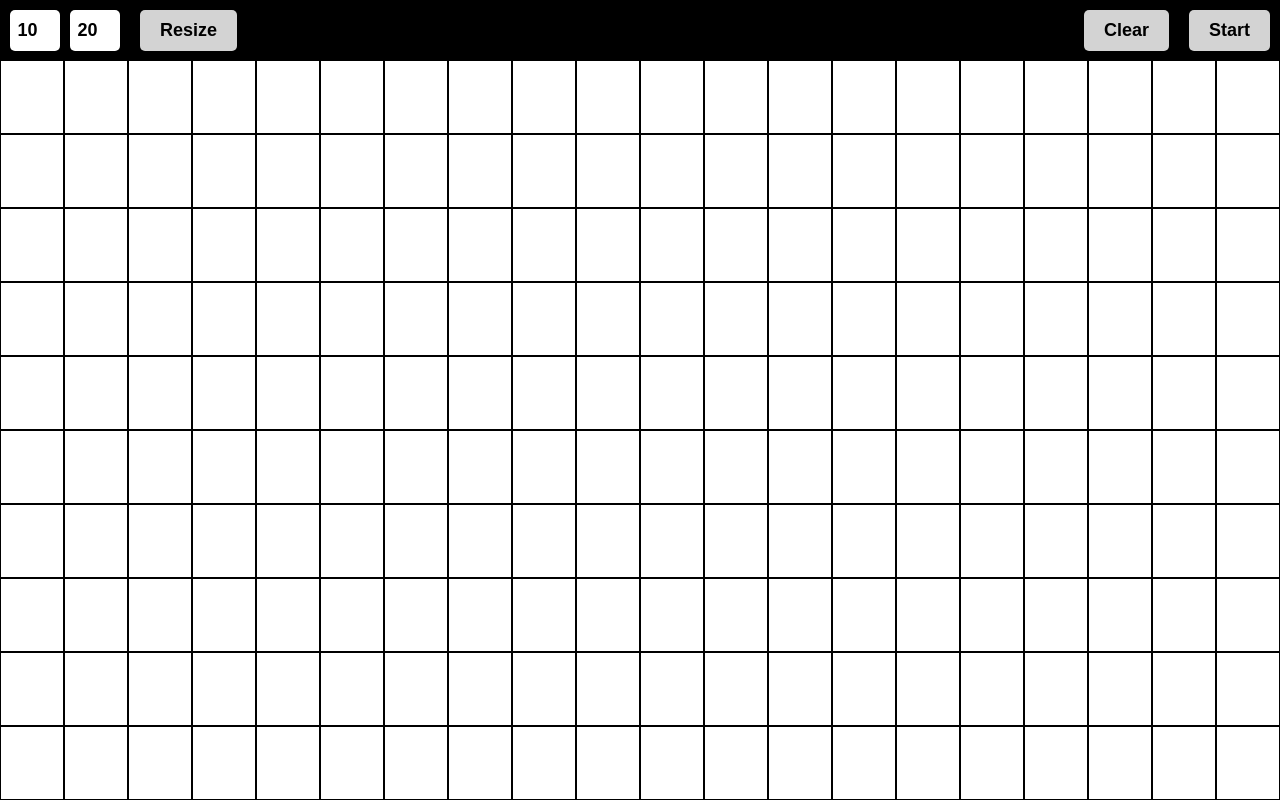
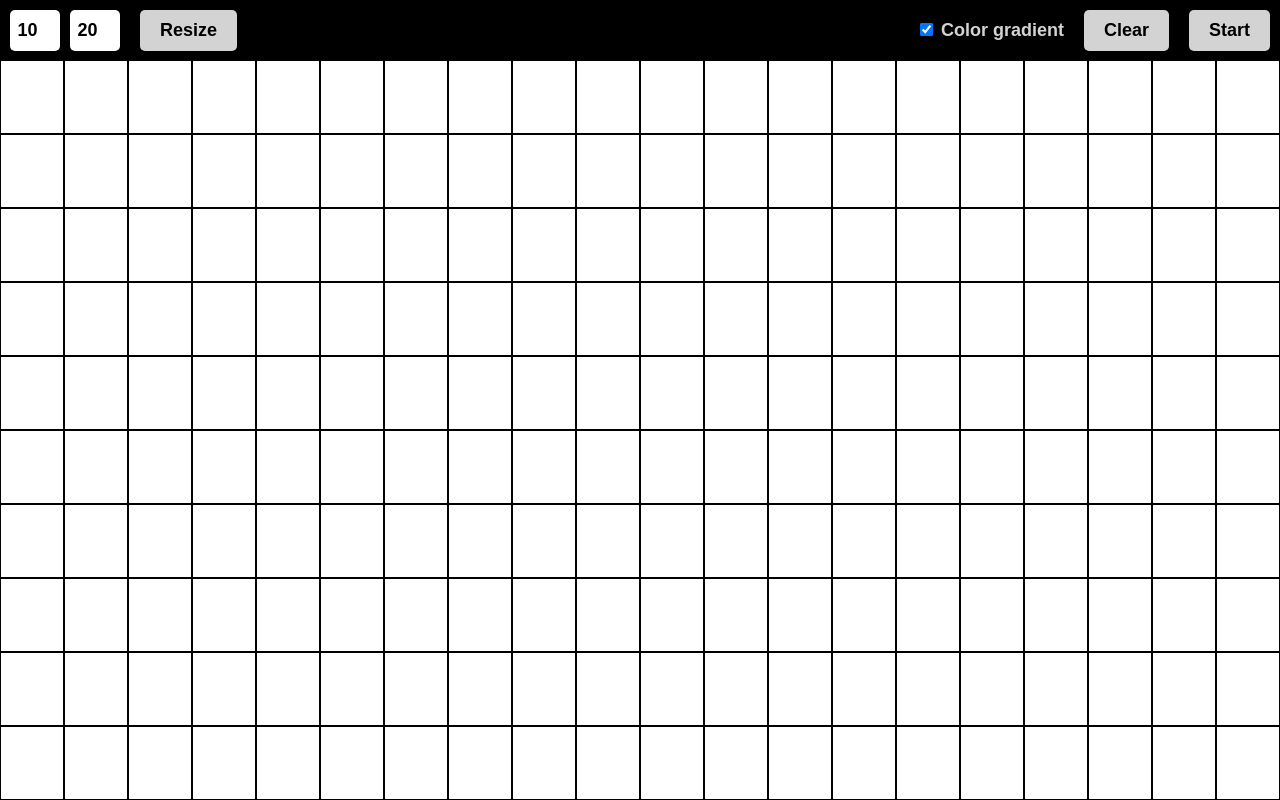
Before and after one commit to theo-seb/react-game-of-life, a React (Create React App) app: page / in a window 1280 px wide. Built offline with nearby package versions, Linux system fonts and the light colour scheme.

Commit message:
add a checkbox to enable/disable cell color gradient

```diff
--- a/src/App.js
+++ b/src/App.js
@@ -43,6 +43,7 @@ function App() {
   const [gridSize, setGridSize] = useState({nbRows: DEFAULT_ROWS, nbCols: DEFAULT_COLS});
   const [grid, setGrid] = useState(getEmptyGrid(DEFAULT_ROWS, DEFAULT_COLS));
   const [gameRunning, setGameRunning] = useState(false);
+  const [enableColorGradient, setEnableColorGradient] = useState(true);
 
   const gridRef = useRef(grid);
   gridRef.current = grid;
@@ -84,7 +85,7 @@ function App() {
   };
 
   const getCellColor = (i, j) => {
-    // const val = (255 / grid.length) * i;
+    if (!enableColorGradient) return 'black';
     const val = (255 / (grid.length + grid[0].length)) * (i + j);
     return `rgba(${val},${val},${val})`;
   };
@@ -132,9 +133,23 @@ function App() {
             borderRadius: '5px',
             fontWeight: 'bold',
             fontSize: '18px',
+            cursor: 'pointer',
           }}>Resize</button>}
         </form>
         <div>
+          <input type="checkbox" checked={enableColorGradient}
+            onClick={() => {setEnableColorGradient(!enableColorGradient)}}
+            name="colorGradient" style={{
+            cursor: 'pointer',
+          }}/>
+          <label for="colorGradient" onClick={() => {setEnableColorGradient(!enableColorGradient)}} style={{
+            fontWeight: 'bold',
+            fontSize: '18px',
+            color: 'lightgrey',
+            marginRight: '10px',
+            paddingLeft: '5px',
+            cursor: 'pointer',
+          }}>Color gradient</label>
           {!gameRunning && <button onClick={clear} style={{
             margin: '10px',
             padding: '10px 20px',
@@ -144,6 +159,7 @@ function App() {
             borderRadius: '5px',
             fontWeight: 'bold',
             fontSize: '18px',
+            cursor: 'pointer',
           }}>Clear</button>}
           <button onClick={handleGame} style={{
             margin: '10px',
@@ -154,6 +170,7 @@ function App() {
             borderRadius: '5px',
             fontWeight: 'bold',
             fontSize: '18px',
+            cursor: 'pointer',
           }}>{gameRunning ? 'Stop' : 'Start'}</button>
         </div>
       </header>
```
